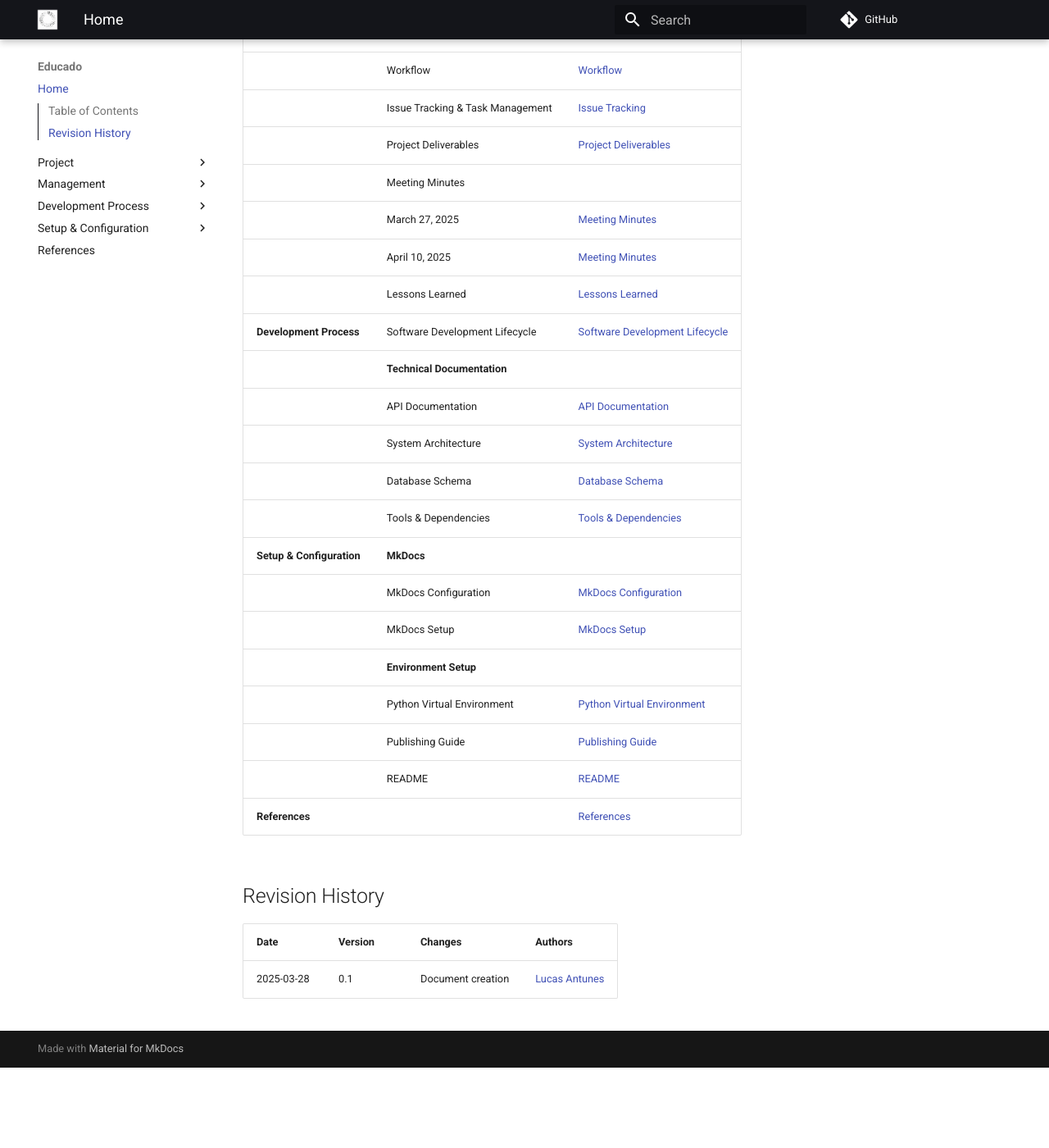
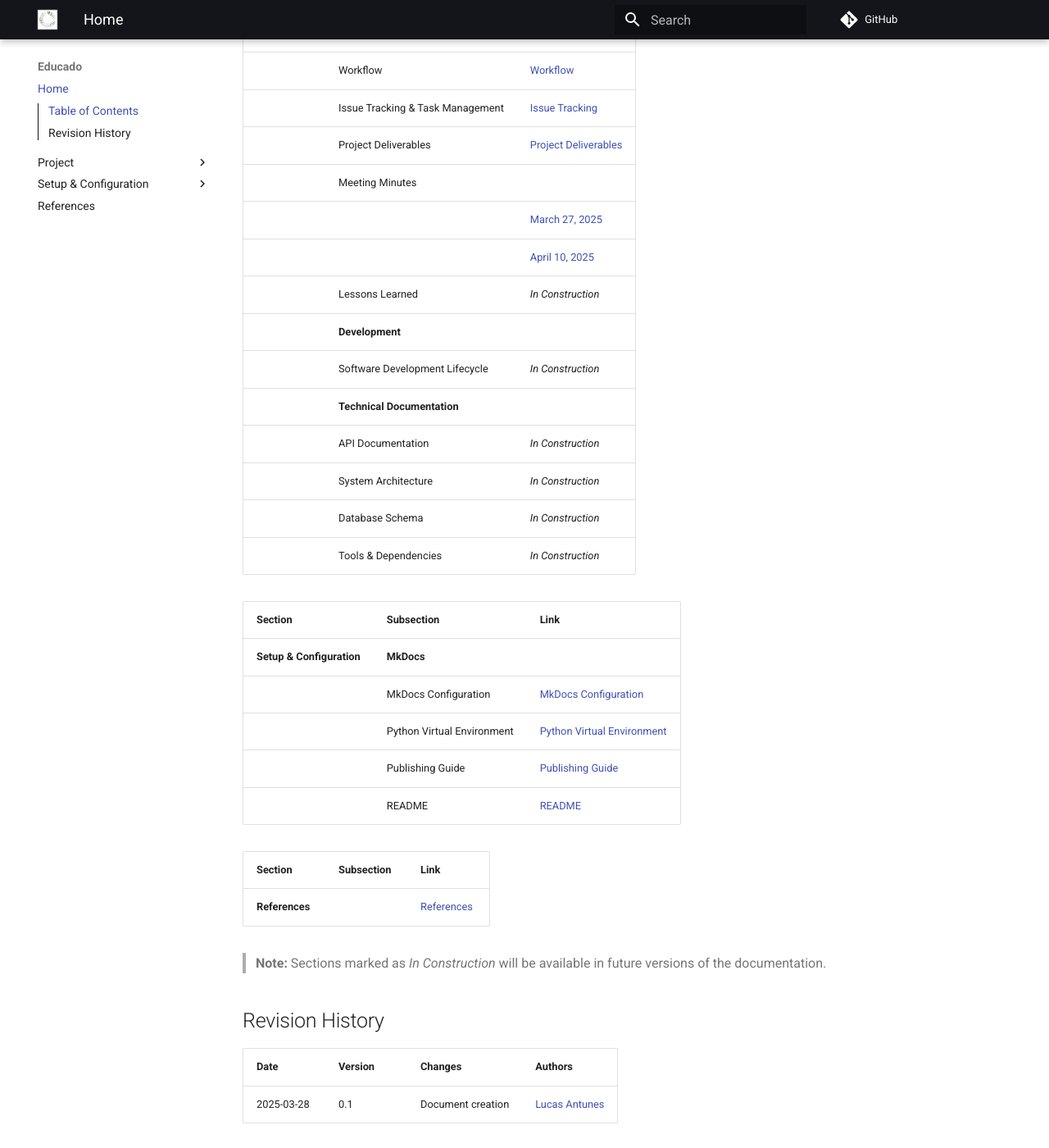
Before and after one commit to ErasmusEgalitarian/educado-docs, an MkDocs documentation site: the page built from docs/index.md, in a window 1280 px wide and 1400 px high, scrolled down 830 px. Shown: the whole window at 82% size. Built offline with MkDocs 1.6.1 and Material for MkDocs 9.7.7, drawn with Linux system fonts in a browser that asks for light colours; comment, search, counter and statistics services are not loaded; before the commit the page ends 2132 px from its top, so only the background shows below that; some of the changed text lies outside the part shown.

Commit message:
Refining final release v1.0

```diff
--- a/docs/index.md
+++ b/docs/index.md
@@ -6,43 +6,50 @@ Welcome to the **Educado** documentation! Here, you will find all the essential
 
 ## Table of Contents
 
-| Section                         | Subsection                        | Link                                                              |
-| ------------------------------- | --------------------------------- | ----------------------------------------------------------------- |
-| **Home**                 |                                   | [Home](index.md)                                                     |
-| **Project**               | Overview                          | [Overview](project/overview.md)                                      |
-|                                 | **Vision & Objectives**     |                                                                   |
-|                                 | Project Vision                    | [Project Vision](project/vision-objectives/vision.md)                |
-|                                 | Project Objectives                | [Project Objectives](project/vision-objectives/objectives.md)        |
-|                                 | Stakeholders                      | [Stakeholders](project/stakeholders.md)                              |
-|                                 | **Product**                 |                                                                   |
-|                                 | Product Overview                  | [Product Overview](project/product/overview.md)                      |
-|                                 | Product Backlog                   | [Product Backlog](project/product/product-backlog-building.md)       |
-|                                 | MVPs                              | [MVPs](project/product/mvp.md)                                       |
-| **Management**            | Roadmap                           | [Roadmap](project/management/roadmap.md)                             |
-|                                 | Workflow                          | [Workflow](project/management/workflow.md)                           |
-|                                 | Issue Tracking & Task Management  | [Issue Tracking](project/management/issue-tracking.md)               |
-|                                 | Project Deliverables              | [Project Deliverables](project/management/deliverables.md)           |
-|                                 | Meeting Minutes                   |                                                                        |
-|                                 | March 27, 2025                    | [Meeting Minutes](project/management/meetings/meeting_0.md)                    |
-|                                 | April 10, 2025                    | [Meeting Minutes](project/management/meetings/meeting_1.md)                    |
-|                                 | Lessons Learned                   | [Lessons Learned](project/management/lessons-learned.md)             |
-| **Development Process**   | Software Development Lifecycle    | [Software Development Lifecycle](project/development/lifecycle.md)   |
-|                                 | **Technical Documentation** |                                                                   |
-|                                 | API Documentation                 | [API Documentation](project/development/technical/api.md)            |
-|                                 | System Architecture               | [System Architecture](project/development/technical/architecture.md) |
-|                                 | Database Schema                   | [Database Schema](project/development/technical/database-schema.md)  |
-|                                 | Tools & Dependencies              | [Tools &amp; Dependencies](project/development/tools.md)             |
-| **Setup & Configuration** | **MkDocs**                  |                                                                   |
-|                                 | MkDocs Configuration              | [MkDocs Configuration](setup/mkdocs-configuration.md)                |
-|                                 | MkDocs Setup                      | [MkDocs Setup](setup/mkdocs-setup.md)                                |
-|                                 | **Environment Setup**       |                                                                   |
-|                                 | Python Virtual Environment        | [Python Virtual Environment](setup/python-venv-setup.md)             |
-|                                 | Publishing Guide                  | [Publishing Guide](setup/publishing-guide.md)                        |
-|                                 | README                            | [README](setup/readme.md)                                            |
-| **References**            |                                   | [References](references.md)                                          |
+| Section                   | Subsection                       | Link                                                       |
+|---------------------------|----------------------------------|------------------------------------------------------------|
+| **Project**               | Overview                         | *In Construction*                                          |
+|                           | **Vision & Objectives**          |                                                            |
+|                           | Project Vision                   | *In Construction*                                          |
+|                           | Project Objectives               | *In Construction*                                          |
+|                           | Stakeholders                     | *In Construction*                                          |
+|                           | **Product**                      |                                                            |
+|                           | Product Overview                 | *In Construction*                                          |
+|                           | Product Backlog                  | *In Construction*                                          |
+|                           | MVPs                             | *In Construction*                                          |
+|                           | **Management**                   |                                                            |
+|                           | Roadmap                          | [Roadmap](project/management/roadmap.md)                   |
+|                           | Workflow                         | [Workflow](project/management/workflow.md)                 |
+|                           | Issue Tracking & Task Management | [Issue Tracking](project/management/issue-tracking.md)     |
+|                           | Project Deliverables             | [Project Deliverables](project/management/deliverables.md) |
+|                           | Meeting Minutes                  |                                                            |
+|                           |                                  | [March 27, 2025](project/management/meetings/meeting_0.md) |
+|                           |                                  | [April 10, 2025](project/management/meetings/meeting_1.md) |
+|                           | Lessons Learned                  | *In Construction*                                          |
+|                           | **Development**                  |                                                            |
+|                           | Software Development Lifecycle   | *In Construction*                                          |
+|                           | **Technical Documentation**      |                                                            |
+|                           | API Documentation                | *In Construction*                                          |
+|                           | System Architecture              | *In Construction*                                          |
+|                           | Database Schema                  | *In Construction*                                          |
+|                           | Tools & Dependencies             | *In Construction*                                          |
+
+| Section                   | Subsection                       | Link                                                       |
+|---------------------------|----------------------------------|------------------------------------------------------------|
+| **Setup & Configuration** | **MkDocs**                       |                                                            |
+|                           | MkDocs Configuration             | [MkDocs Configuration](setup/mkdocs-configuration.md)      |
+|                           | Python Virtual Environment       | [Python Virtual Environment](setup/python-venv-setup.md)   |
+|                           | Publishing Guide                 | [Publishing Guide](setup/publishing-guide.md)              |
+|                           | README                           | [README](setup/readme.md)                                  |
+
+| Section                   | Subsection                       | Link                                                       |
+|---------------------------|----------------------------------|------------------------------------------------------------|
+| **References**            |                                  | [References](references.md)                                |
+
+> **Note:** Sections marked as *In Construction* will be available in future versions of the documentation.
 
 ## Revision History
 
-| Date       | Version | Changes                           | Authors |
-| ---------- | ------- | --------------------------------- | ------- |
-| 2025-03-28 | 0.1     | Document creation                 | [Lucas Antunes](https://github.com/LucasGSAntunes)        |
+| Date       | Version | Changes           | Authors                                            |
+|------------|---------|-------------------|----------------------------------------------------|
+| 2025-03-28 | 0.1     | Document creation | [Lucas Antunes](https://github.com/LucasGSAntunes) |
--- a/mkdocs.yml
+++ b/mkdocs.yml
@@ -27,16 +27,16 @@ plugins:
 nav:
   - Home: index.md
   - Project:
-      - Overview: project/overview.md
-      - Vision & Objectives:
-          - Project Vision: project/vision-objectives/vision.md
-          - Project Objectives: project/vision-objectives/objectives.md
-      - Stakeholders: project/stakeholders.md
-      - Product:
-          - Product Overview: project/product/overview.md
-          - Product Backlog: project/product/product-backlog-building.md
-          - MVPs: project/product/mvp.md
-  - Management:
+    # - Overview: project/overview.md
+    #       - Vision & Objectives:
+    #           - Project Vision: project/vision-objectives/vision.md
+    #           - Project Objectives: project/vision-objectives/objectives.md
+    #       - Stakeholders: project/stakeholders.md
+    #       - Product:
+    #           - Product Overview: project/product/overview.md
+    #           - Product Backlog: project/product/product-backlog-building.md
+    #           - MVPs: project/product/mvp.md
+    - Management:
       - Roadmap: project/management/roadmap.md
       - Workflow: project/management/workflow.md
       - Issue Tracking & Task Management: project/management/issue-tracking.md
@@ -44,14 +44,14 @@ nav:
       - Meeting Minutes:
         - Meeting 0: project/management/meetings/meeting_0.md
         - Meeting 1: project/management/meetings/meeting_1.md
-      - Lessons Learned: project/management/lessons-learned.md
-  - Development Process:
-      - Software Development Lifecycle: project/development/lifecycle.md
-      - Technical Documentation:
-          - API Documentation: project/development/technical/api.md
-          - System Architecture: project/development/technical/architecture.md
-          - Database Schema: project/development/technical/database-schema.md
-      - Tools & Dependencies: project/development/tools.md
+    #       - Lessons Learned: project/management/lessons-learned.md
+    # - Development Process:
+        # - Software Development Lifecycle: project/development/lifecycle.md
+        #         - Technical Documentation:
+        #             - API Documentation: project/development/technical/api.md
+        #             - System Architecture: project/development/technical/architecture.md
+        #             - Database Schema: project/development/technical/database-schema.md
+        #         - Tools & Dependencies: project/development/tools.md
   - Setup & Configuration:
       - MkDocs:
           - MkDocs Configuration: setup/mkdocs-configuration.md
```
Also changed, not shown: docs/project/management/deliverables.md (+1 -1 lines), docs/project/management/roadmap.md (+9 -9 lines).
